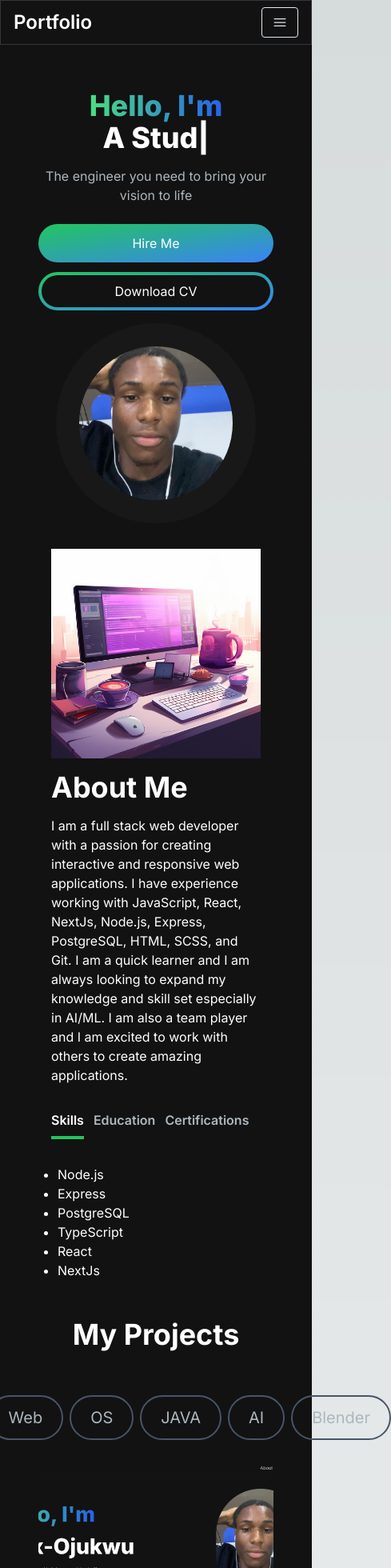
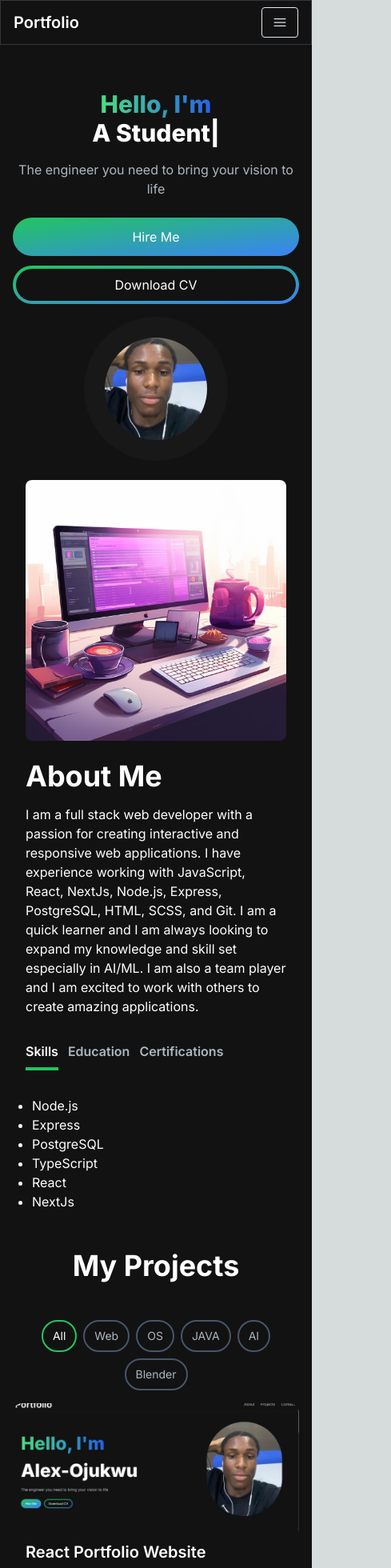
Before and after one commit to Alex-Ojukwu/portfolio, a Next.js app: page / in a window 390 px wide. Shown: the top 1960 px of the page at 80% size, 489 px wide, since content can reach past the window. Built offline with nearby package versions, Linux system fonts and the light colour scheme.

Commit message:
Final Update

```diff
--- a/src/app/components/AboutSection.jsx
+++ b/src/app/components/AboutSection.jsx
@@ -54,8 +54,8 @@ const AboutSection = () => {
 
   return (
     <section className="text-white" id="about">
-      <div className="md:grid md:grid-cols-2 gap-8 items-center py-8 px-4 xl:gap-16 sm:py-16 xl:px-16">
-        <Image src="/images/about-image.png" width={500} height={500} />
+      <div className="grid grid-cols-1 md:grid-cols-2 gap-4 sm:gap-6 md:gap-8 items-center py-6 sm:py-8 md:py-12 px-4 xl:gap-16 xl:py-16 xl:px-16">
+        <Image src="/images/about-image.png" width={500} height={500} className="w-full h-auto sm:w-[400px] md:w-[500px] lg:w-[500px] rounded-lg" />
         <div className="mt-4 md:mt-0 text-left flex flex-col h-full">
           <h2 className="text-4xl font-bold text-white mb-4">About Me</h2>
           <p className="text-base lg:text-lg">
--- a/src/app/components/EmailSection.jsx
+++ b/src/app/components/EmailSection.jsx
@@ -42,7 +42,7 @@ const EmailSection = () => {
   return (
     <section
       id="contact"
-      className="grid md:grid-cols-2 my-12 md:my-12 py-24 gap-4 relative"
+      className="grid grid-cols-1 md:grid-cols-2 my-6 sm:my-8 md:my-12 py-12 sm:py-16 md:py-24 gap-4 sm:gap-6 md:gap-8 relative"
     >
       <div className="bg-[radial-gradient(ellipse_at_center,_var(--tw-gradient-stops))] from-primary-900 to-transparent rounded-full h-80 w-80 z-0 blur-lg absolute top-3/4 -left-4 transform -translate-x-1/2 -translate-1/2"></div>
       <div className="z-10">
@@ -83,7 +83,7 @@ const EmailSection = () => {
                 type="email"
                 id="email"
                 required
-                className="bg-[#18191E] border border-[#33353F] placeholder-[#9CA2A9] text-gray-100 text-sm rounded-lg block w-full p-2.5"
+                className="bg-[#18191E] border border-[#33353F] placeholder-[#9CA2A9] text-gray-100 text-sm sm:text-base rounded-lg block w-full p-3 sm:p-2.5"
                 placeholder="jacob@google.com"
               />
             </div>
@@ -99,7 +99,7 @@ const EmailSection = () => {
                 type="text"
                 id="subject"
                 required
-                className="bg-[#18191E] border border-[#33353F] placeholder-[#9CA2A9] text-gray-100 text-sm rounded-lg block w-full p-2.5"
+                className="bg-[#18191E] border border-[#33353F] placeholder-[#9CA2A9] text-gray-100 text-sm sm:text-base rounded-lg block w-full p-3 sm:p-2.5"
                 placeholder="Just saying hi"
               />
             </div>
@@ -113,13 +113,13 @@ const EmailSection = () => {
               <textarea
                 name="message"
                 id="message"
-                className="bg-[#18191E] border border-[#33353F] placeholder-[#9CA2A9] text-gray-100 text-sm rounded-lg block w-full p-2.5"
+                className="bg-[#18191E] border border-[#33353F] placeholder-[#9CA2A9] text-gray-100 text-sm sm:text-base rounded-lg block w-full p-3 sm:p-2.5"
                 placeholder="Let's talk about..."
               />
             </div>
             <button
               type="submit"
-              className="bg-primary-500 hover:bg-primary-600 text-white font-medium py-2.5 px-5 rounded-lg w-full"
+              className="bg-primary-500 hover:bg-primary-600 text-white font-medium py-3 sm:py-2.5 px-5 rounded-lg w-full text-base sm:text-sm"
             >
               Send Message
             </button>
--- a/src/app/components/Footer.jsx
+++ b/src/app/components/Footer.jsx
@@ -3,9 +3,9 @@ import React from "react";
 const Footer = () => {
   return (
     <footer className="footer border z-10 border-t-[#33353F] border-l-transparent border-r-transparent text-white">
-      <div className="container p-12 flex justify-between">
-        <span>LOGO</span>
-        <p className="text-slate-600">All rights reserved.</p>
+      <div className="container p-4 sm:p-6 md:p-8 lg:p-12 flex flex-col sm:flex-row justify-center sm:justify-between items-center gap-4 sm:gap-0">
+        <span className="text-base sm:text-lg">LOGO</span>
+        <p className="text-slate-600 text-xs sm:text-sm">All rights reserved.</p>
       </div>
     </footer>
   );
--- a/src/app/components/HeroSection.jsx
+++ b/src/app/components/HeroSection.jsx
@@ -15,7 +15,7 @@ const HeroSection = () => {
           transition={{ duration: 0.5 }}
           className="col-span-8 place-self-center text-center sm:text-left justify-self-start"
         >
-          <h1 className="text-white mb-4 text-4xl sm:text-5xl lg:text-8xl lg:leading-normal font-extrabold">
+          <h1 className="text-white mb-4 text-3xl sm:text-4xl md:text-5xl lg:text-8xl lg:leading-normal font-extrabold">
             <span className="text-transparent bg-clip-text bg-gradient-to-r from-primary-400 to-secondary-600">
               Hello, I&apos;m{" "}
             </span>
@@ -62,11 +62,11 @@ const HeroSection = () => {
           transition={{ duration: 0.5 }}
           className="col-span-4 place-self-center mt-4 lg:mt-0"
         >
-          <div className="rounded-full bg-[#181818] w-[250px] h-[250px] lg:w-[400px] lg:h-[400px] relative">
+          <div className="rounded-full bg-[#181818] w-[180px] h-[180px] sm:w-[240px] sm:h-[240px] md:w-[320px] md:h-[320px] lg:w-[400px] lg:h-[400px] relative">
        <Image
   src="/images/ME.jpg"
   alt="hero image"
-  className="absolute transform -translate-x-1/2 -translate-y-1/2 top-1/2 left-1/2 rounded-full object-cover w-48 h-48 sm:w-64 sm:h-64 md:w-80 md:h-80 lg:w-[500px] lg:h-[500px]"
+  className="absolute transform -translate-x-1/2 -translate-y-1/2 top-1/2 left-1/2 rounded-full object-cover w-32 h-32 sm:w-52 sm:h-52 md:w-72 md:h-72 lg:w-[500px] lg:h-[500px]"
   width={500}
   height={500}
 />
--- a/src/app/components/Navbar.jsx
+++ b/src/app/components/Navbar.jsx
@@ -29,10 +29,10 @@ const Navbar = () => {
 
   return (
     <nav className="fixed mx-auto border border-[#33353F] top-0 left-0 right-0 z-10 bg-[#121212] bg-opacity-100">
-      <div className="flex container lg:py-4 flex-wrap items-center justify-between mx-auto px-4 py-2">
+      <div className="flex container py-2 sm:py-3 lg:py-4 flex-wrap items-center justify-between mx-auto px-4 sm:px-6 md:px-8">
         <Link
           href={"/"}
-          className="text-2xl md:text-5xl text-white font-semibold"
+          className="text-xl sm:text-2xl md:text-3xl lg:text-4xl xl:text-5xl text-white font-semibold"
         >
           Portfolio
         </Link>
--- a/src/app/components/ProjectCard.jsx
+++ b/src/app/components/ProjectCard.jsx
@@ -6,21 +6,21 @@ const ProjectCard = ({ imgUrl, title, description, gitUrl, previewUrl }) => {
   return (
     <div>
       <div
-        className="h-52 md:h-72 rounded-t-xl relative group"
+        className="h-40 sm:h-52 md:h-72 rounded-t-xl relative group"
         style={{ background: `url(${imgUrl})`, backgroundSize: "cover", backgroundPosition: "center" }}
       >
         <div className="overlay items-center justify-center absolute top-0 left-0 w-full h-full bg-[#181818] bg-opacity-0 hidden group-hover:flex group-hover:bg-opacity-80 transition-all duration-500 ">
           <Link
             href={gitUrl}
-            className="h-14 w-14 mr-2 border-2 relative rounded-full border-[#ADB7BE] hover:border-white group/link"
+            className="h-12 w-12 sm:h-14 sm:w-14 mr-2 border-2 relative rounded-full border-[#ADB7BE] hover:border-white group/link"
           >
-            <CodeBracketIcon className="h-10 w-10 text-[#ADB7BE] absolute top-1/2 left-1/2 transform -translate-x-1/2 -translate-y-1/2  cursor-pointer group-hover/link:text-white" />
+            <CodeBracketIcon className="h-8 w-8 sm:h-10 sm:w-10 text-[#ADB7BE] absolute top-1/2 left-1/2 transform -translate-x-1/2 -translate-y-1/2  cursor-pointer group-hover/link:text-white" />
           </Link>
           <Link
             href={previewUrl}
-            className="h-14 w-14 border-2 relative rounded-full border-[#ADB7BE] hover:border-white group/link"
+            className="h-12 w-12 sm:h-14 sm:w-14 border-2 relative rounded-full border-[#ADB7BE] hover:border-white group/link"
           >
-            <EyeIcon className="h-10 w-10 text-[#ADB7BE] absolute top-1/2 left-1/2 transform -translate-x-1/2 -translate-y-1/2  cursor-pointer group-hover/link:text-white" />
+            <EyeIcon className="h-8 w-8 sm:h-10 sm:w-10 text-[#ADB7BE] absolute top-1/2 left-1/2 transform -translate-x-1/2 -translate-y-1/2  cursor-pointer group-hover/link:text-white" />
           </Link>
         </div>
       </div>
--- a/src/app/components/ProjectTag.jsx
+++ b/src/app/components/ProjectTag.jsx
@@ -6,7 +6,7 @@ const ProjectTag = ({ name, onClick, isSelected }) => {
     : "text-[#ADB7BE] border-slate-600 hover:border-white";
   return (
     <button
-      className={`${buttonStyles} rounded-full border-2 px-6 py-3 text-xl cursor-pointer`}
+      className={`${buttonStyles} rounded-full border-2 px-3 sm:px-5 md:px-6 py-2 sm:py-2.5 md:py-3 text-sm sm:text-base md:text-lg lg:text-xl cursor-pointer`}
       onClick={() => onClick(name)}
     >
       {name}
--- a/src/app/components/ProjectsSection.jsx
+++ b/src/app/components/ProjectsSection.jsx
@@ -94,7 +94,7 @@ const ProjectsSection = () => {
       <h2 className="text-center text-4xl font-bold text-white mt-4 mb-8 md:mb-12">
         My Projects
       </h2>
-      <div className="text-white flex flex-row justify-center items-center gap-2 py-6">
+      <div className="text-white flex flex-row justify-center items-center flex-wrap gap-2 sm:gap-3 md:gap-4 py-4 sm:py-6">
         <ProjectTag
           onClick={handleTagChange}
           name="All"
@@ -126,7 +126,7 @@ const ProjectsSection = () => {
           isSelected={tag === "Blender"}
         />
       </div>
-      <ul ref={ref} className="grid md:grid-cols-3 gap-8 md:gap-12">
+      <ul ref={ref} className="grid grid-cols-1 sm:grid-cols-2 md:grid-cols-3 gap-4 sm:gap-6 md:gap-8 lg:gap-12">
         {filteredProjects.map((project, index) => (
           <motion.li
             key={index}
--- a/src/app/page.js
+++ b/src/app/page.js
@@ -10,7 +10,7 @@ export default function Home() {
   return (
     <main className="flex min-h-screen flex-col bg-[#121212]">
       <Navbar />
-      <div className="container mt-24 mx-auto px-12 py-4">
+      <div className="container mt-24 mx-auto px-4 sm:px-6 md:px-8 lg:px-12 py-4">
         <HeroSection />
         <AboutSection />
         <ProjectsSection />
```
Also changed, not shown: 1 other file (tests, documents, lock files or other folders).
